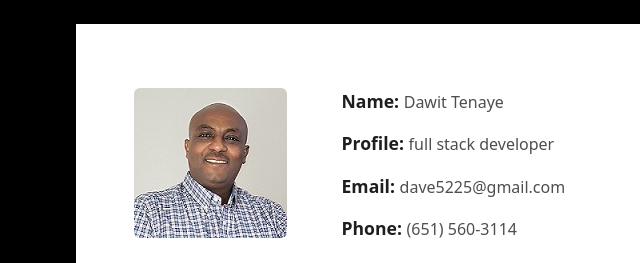
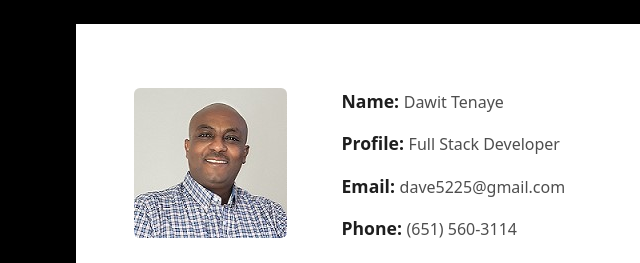
Before and after one commit to daveten305/portfolio-site, a website: page dist/index.html in a window 1280 px wide. Shown: the part 840-1103 px from the top of the page, 6-646 px from the left. Drawn offline with Linux system fonts and the light colour scheme.

Commit message:
HTML update

```diff
--- a/dist/index.html
+++ b/dist/index.html
@@ -90,7 +90,7 @@
                     <div class="col-sm-6 col-md-7">
                       <div class="about-info">
                         <p><span class="title-s">Name: </span> <span>Dawit Tenaye</span></p>
-                        <p><span class="title-s">Profile: </span> <span>full stack developer</span></p>
+                        <p><span class="title-s">Profile: </span> <span>Full Stack Developer</span></p>
                         <p><span class="title-s">Email: </span> <span>dave5225@gmail.com</span></p>
                         <p><span class="title-s">Phone: </span> <span>(651) 560-3114</span></p>
                       </div>
```
